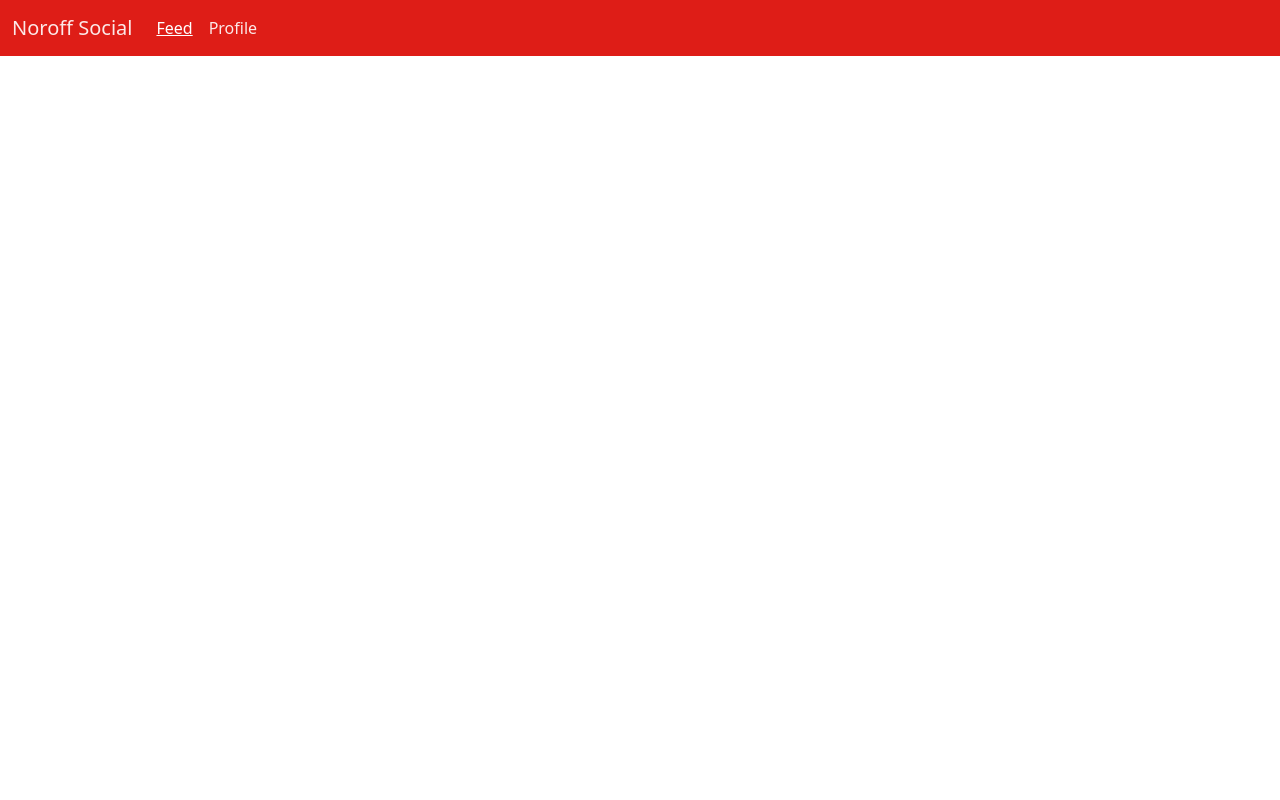
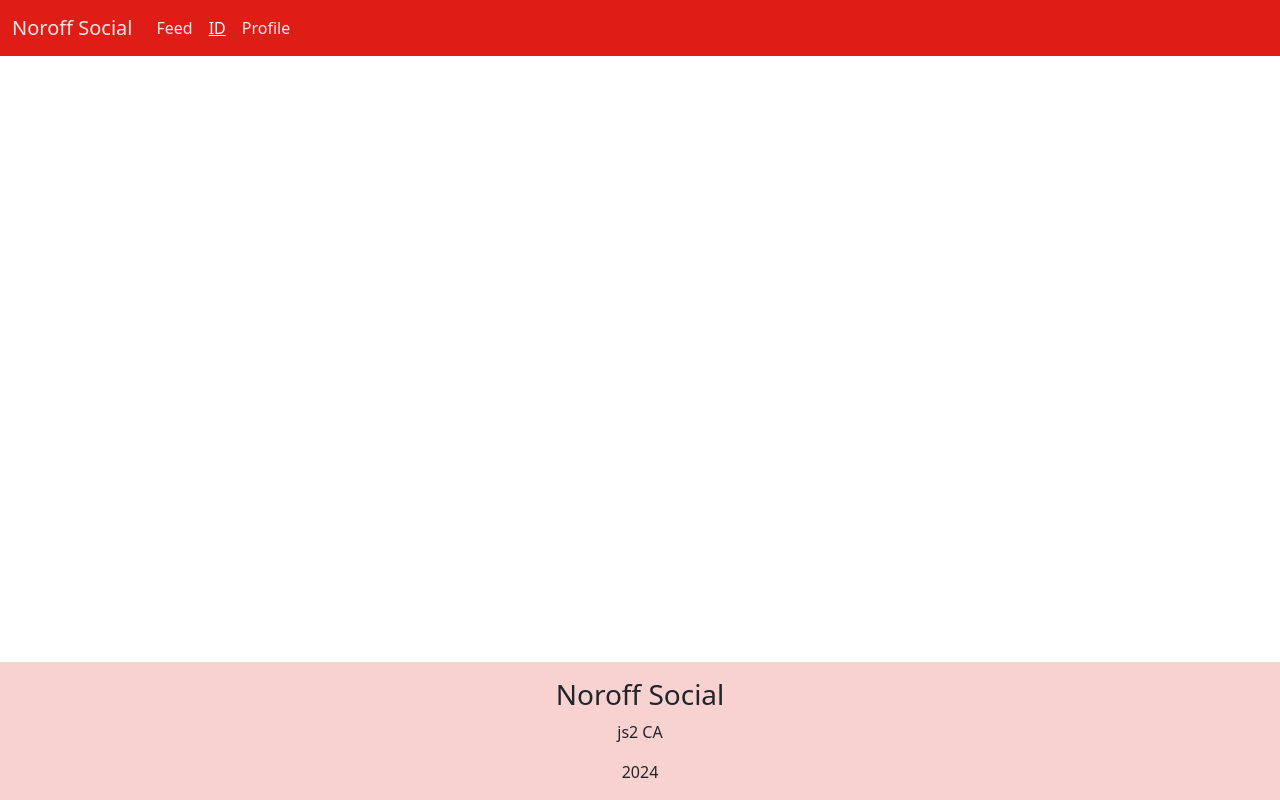
Before and after one commit to ebejmo/js2, a website with bundled scripts: page feed/posts/post/index.html in a window 1280 px wide. Built offline with nearby package versions, Linux system fonts and the light colour scheme.

Commit message:
new path

```diff
--- a/feed/post/index.html
+++ b/feed/posts/post/index.html
@@ -10,6 +10,7 @@
       src="/node_modules/bootstrap/dist/js/bootstrap.bundle.min.js"
     ></script>
     <script type="module" src="/src/js/index.mjs" defer></script>
+    <!-- <script type="module" src="/src/js/api/post/getPost.mjs"></script> -->
   </head>
   <body class="h-100 d-flex flex-column">
     <nav class="navbar navbar-expand-md navbar-dark bg-primary">
@@ -29,8 +30,11 @@
         <div class="collapse navbar-collapse" id="navbarSupportedContent">
           <ul class="navbar-nav me-auto mb-2 mb-md-0">
             <li class="nav-item">
+              <a class="nav-link" href="/feed/posts/">Feed</a>
+            </li>
+            <li class="nav-item">
               <a class="nav-link nav-link-active" aria-current="page" href="#"
-                >Feed</a
+                >ID</a
               >
             </li>
             <li class="nav-item">
@@ -40,5 +44,11 @@
         </div>
       </div>
     </nav>
+    <main></main>
+    <footer class="mt-auto text-center bg-primary-subtle">
+      <h3 class="pt-3">Noroff Social</h3>
+      <p>js2 CA</p>
+      <p>2024</p>
+    </footer>
   </body>
 </html>
```
